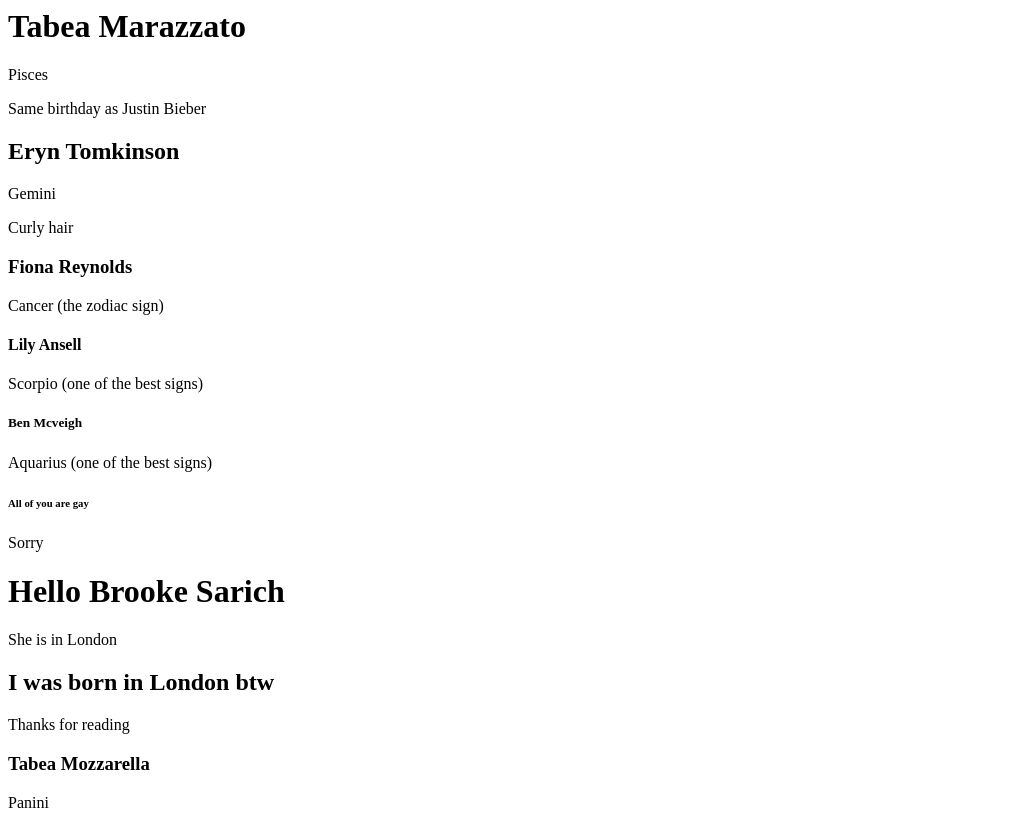
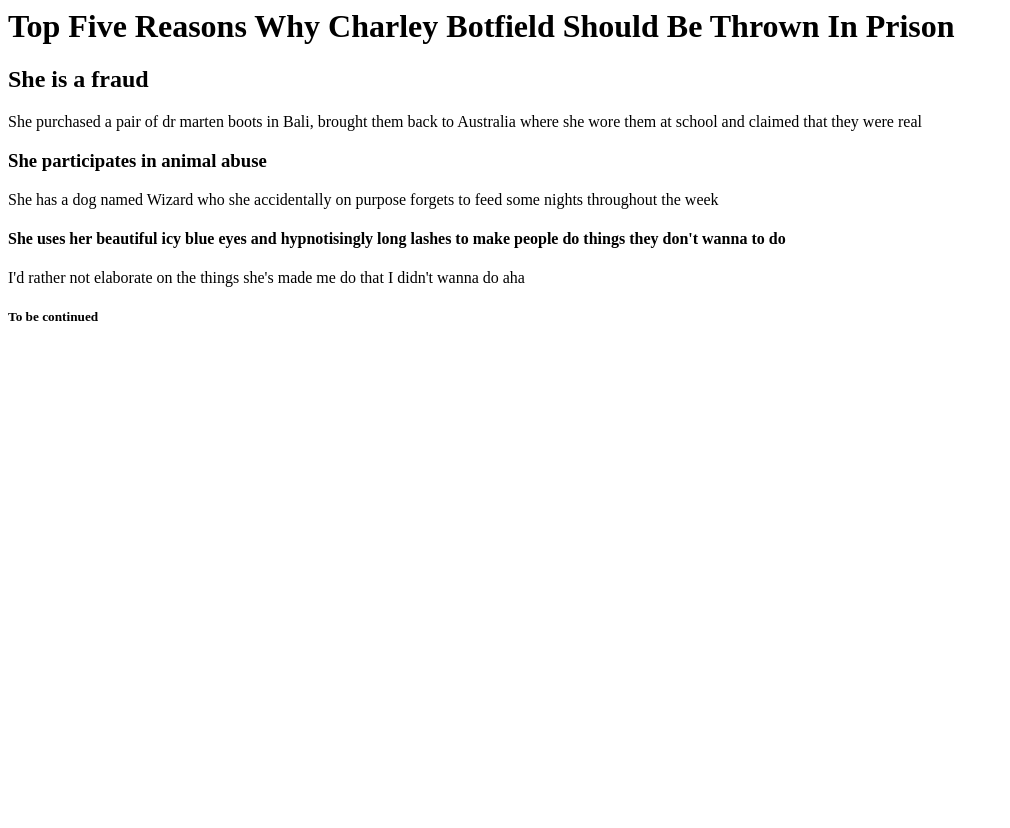
Before and after one commit to kimihelena/my-website, a plain HTML site: page index.html in a window 1280 px wide. Shown: the whole page, without its empty margins (0-1010 px from the left). After the commit the page ends 800 px from the top, so only its background shows below. Drawn offline with Linux system fonts and the light colour scheme.

Commit message:
Update index.html

```diff
--- a/index.html
+++ b/index.html
@@ -1,39 +1,15 @@
-<h1>Tabea Marazzato</h1>
+<h1>Top Five Reasons Why Charley Botfield Should Be Thrown In Prison</h1>
 
-<p>Pisces</p>
+<h2>She is a fraud</h2>
 
-<p>Same birthday as Justin Bieber</p>
+<p>She purchased a pair of dr marten boots in Bali, brought them back to Australia where she wore them at school and claimed that they were real</p>
 
-<h2>Eryn Tomkinson</h2>
+<h3>She participates in animal abuse</h3>
 
-<p>Gemini</p>
+<p>She has a dog named Wizard who she accidentally on purpose forgets to feed some nights throughout the week</p>
 
-<p>Curly hair</p>
+<h4>She uses her beautiful icy blue eyes and hypnotisingly long lashes to make people do things they don't wanna to do</h4>
 
-<h3>Fiona Reynolds</h3>
+<p>I'd rather not elaborate on the things she's made me do that I didn't wanna do aha</p>
 
-<p>Cancer (the zodiac sign)</p>
-
-<h4>Lily Ansell</h4>
-
-<p>Scorpio (one of the best signs)</p>
-
-<h5>Ben Mcveigh</h5>
-
-<p>Aquarius (one of the best signs)</p>
-
-<h6>All of you are gay</h6>
-
-<p>Sorry</p>
-
-<h1>Hello Brooke Sarich</h1>
-
-<p>She is in London</p>
-
-<h2>I was born in London btw</h2>
-
-<p>Thanks for reading</p>
-
-<h3>Tabea Mozzarella</h3>
-
-<p>Panini</p>
+<h5>To be continued</h5>
```
